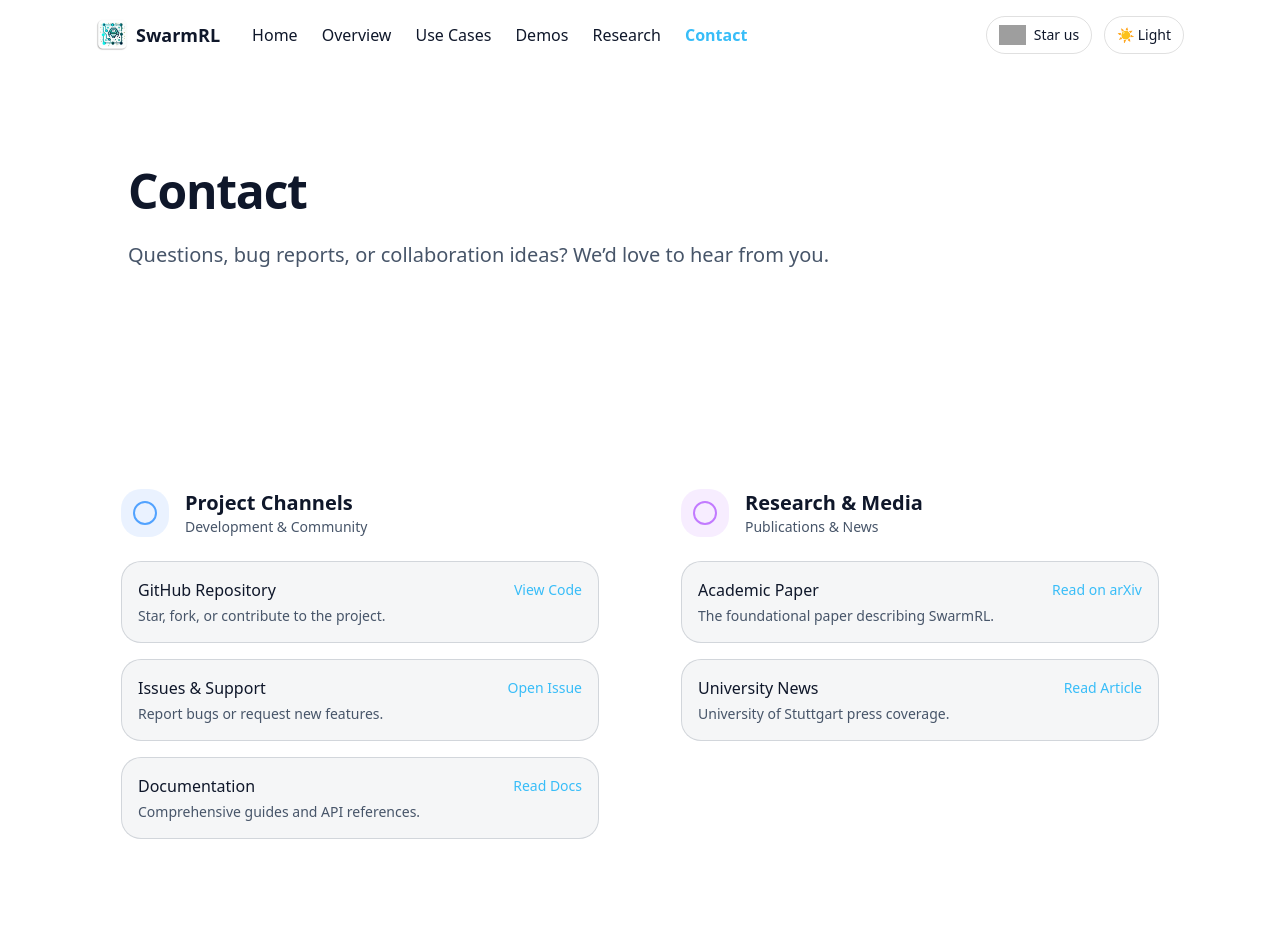
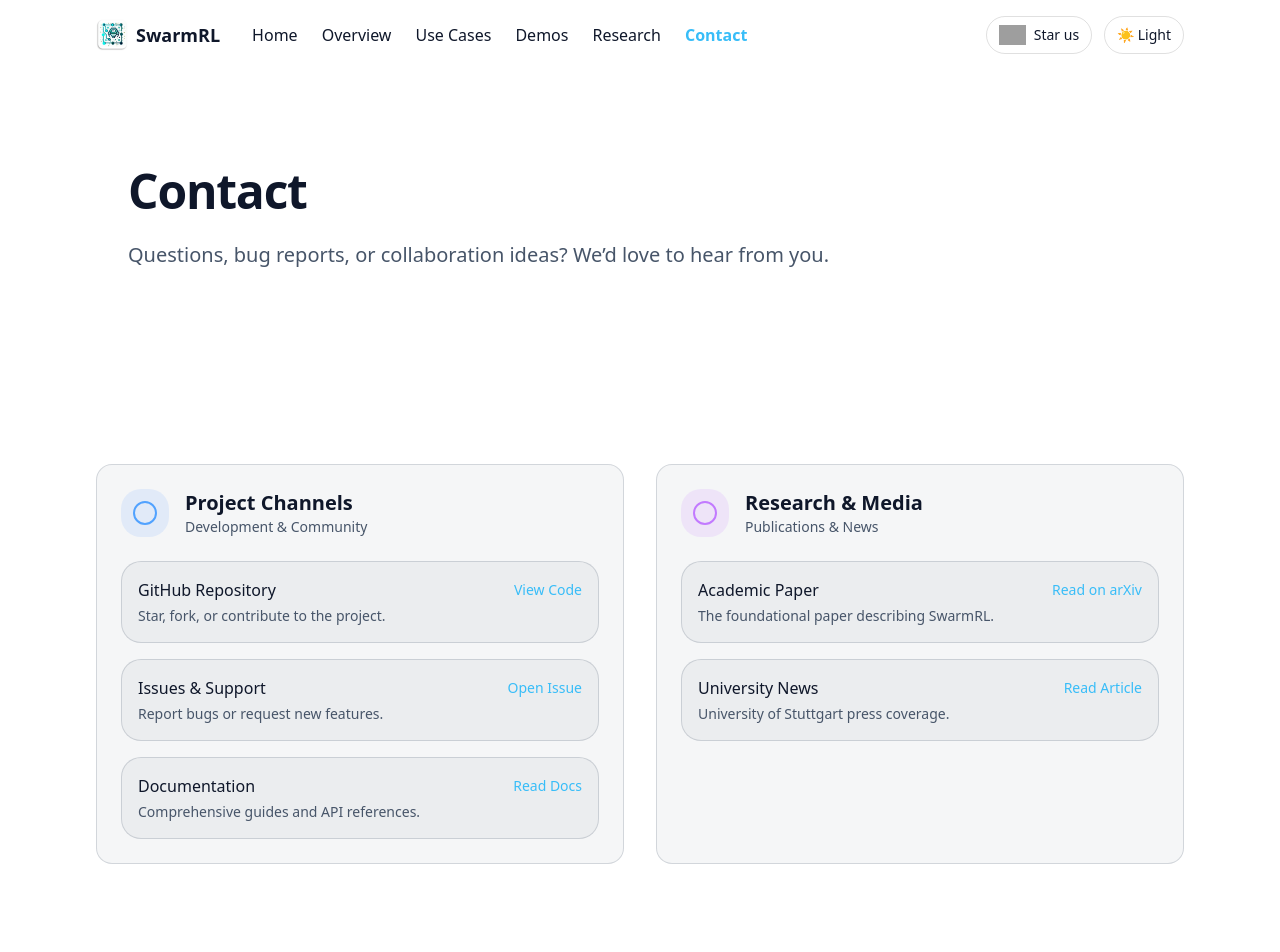
Before and after one commit to SwarmRL/swarmrl.github.io, a React (Vite) app: page /contact in a window 1280 px wide. Shown: the top 952 px of the page. Built offline with nearby package versions, Linux system fonts and the light colour scheme; grey boxes are pictures that could not be loaded.

Commit message:
windows border fix

```diff
--- a/src/components/ui.tsx
+++ b/src/components/ui.tsx
@@ -26,7 +26,7 @@ export function Section({
 
 export function Card({ children, className = "" }: React.PropsWithChildren<{ className?: string }>) {
   return (
-    <div className={`rounded-2xl border border-white/10 dark:border-white/10 bg-white/5 dark:bg-white/5 p-6 ${className}`}>{children}</div>
+    <div className={`rounded-2xl border border-muted/20 dark:border-white/10 bg-muted/5 dark:bg-white/5 p-6 ${className}`}>{children}</div>
   );
 }
 
--- a/src/pages/UseCases.tsx
+++ b/src/pages/UseCases.tsx
@@ -4,7 +4,7 @@ import { Section, Card, Muted, A, Container } from "../components/ui";
 export default function UseCases() {
   return (
     <>
-      <Section className="relative overflow-hidden bg-muted/5 dark:bg-white/5">
+      <Section className="relative overflow-hidden">
         <Container>
             <div className="max-w-3xl">
                 <h1 className="text-4xl md:text-5xl font-bold tracking-tight mb-6">
```
